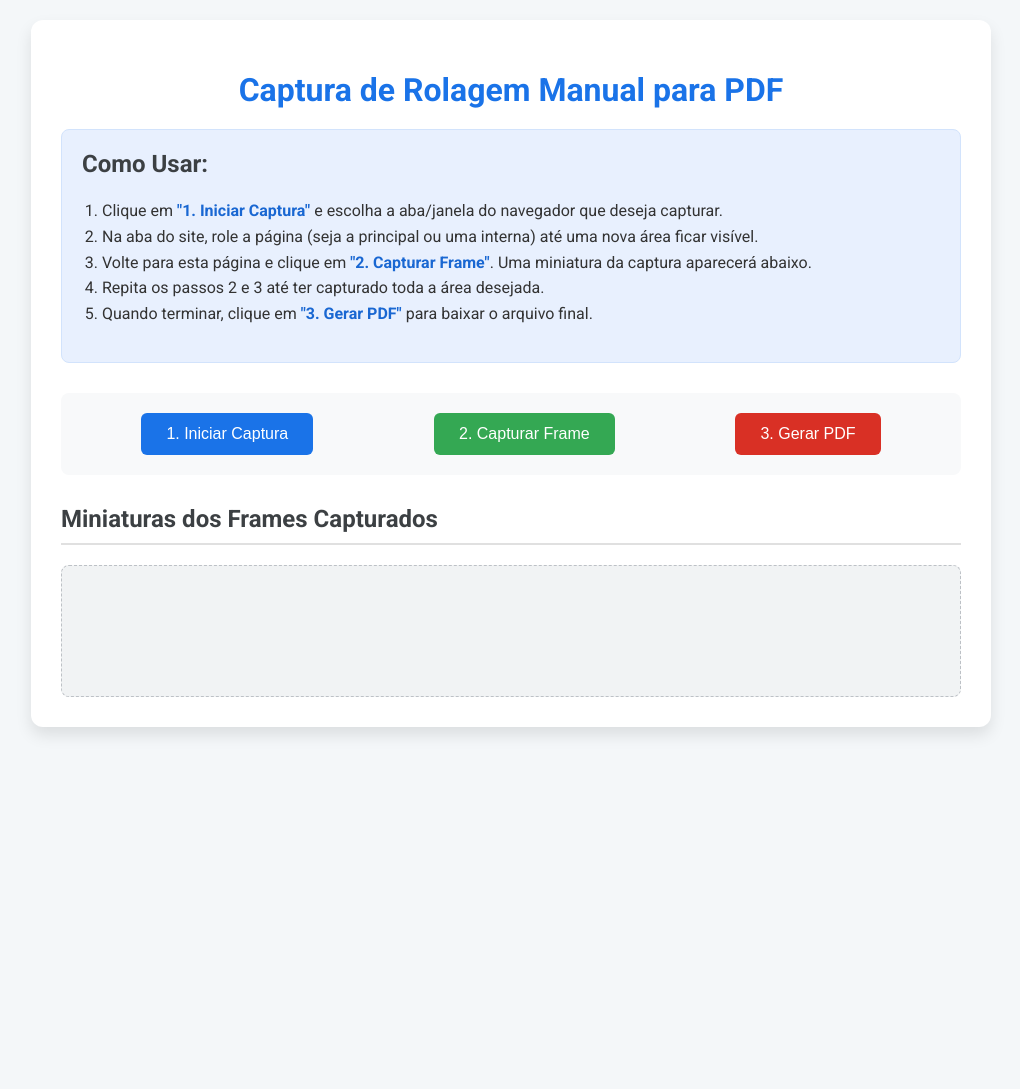
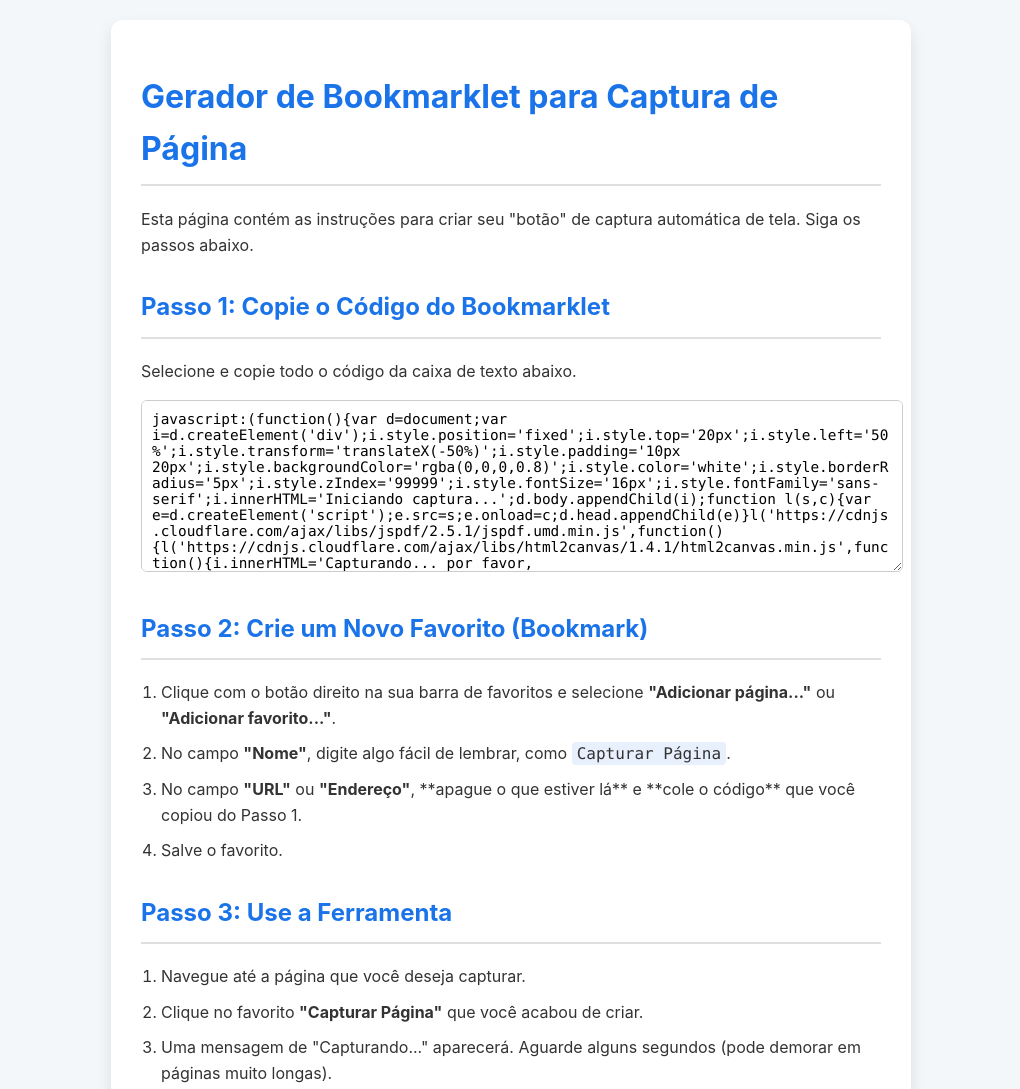
Before and after one commit to adrianomr21/rolagem, a plain HTML site: page index.html in a window 1280 px wide. Shown: the top 1089 px of the page, without its empty margins (129-1149 px from the left). Before the commit the page ends 840 px from the top, so only its background shows below. Drawn offline with nearby package versions, Linux system fonts and the light colour scheme.

Commit message:
Refactor page layout and instructions for bookmarklet capture tool; remove unused scripts and styles

```diff
--- a/index.html
+++ b/index.html
@@ -3,42 +3,96 @@
 <head>
     <meta charset="UTF-8">
     <meta name="viewport" content="width=device-width, initial-scale=1.0">
-    <title>Captura de Rolagem Manual para PDF</title>
-    <link rel="stylesheet" href="style.css">
+    <title>Gerador de Bookmarklet de Captura de Página</title>
+    <style>
+        body {
+            font-family: -apple-system, BlinkMacSystemFont, "Segoe UI", Roboto, Helvetica, Arial, sans-serif;
+            line-height: 1.6;
+            color: #333;
+            background-color: #f4f7f9;
+            max-width: 800px;
+            margin: 0 auto;
+            padding: 20px;
+        }
+        .container {
+            background-color: #fff;
+            padding: 30px;
+            border-radius: 12px;
+            box-shadow: 0 8px 16px rgba(0,0,0,0.1);
+        }
+        h1, h2 {
+            color: #1a73e8;
+            border-bottom: 2px solid #e0e0e0;
+            padding-bottom: 10px;
+        }
+        h1 { font-size: 2em; }
+        h2 { font-size: 1.5em; margin-top: 30px; }
+        code {
+            background-color: #e8f0fe;
+            padding: 2px 5px;
+            border-radius: 4px;
+            font-family: "SF Mono", "Fira Code", "Consolas", monospace;
+        }
+        textarea {
+            width: 100%;
+            min-height: 150px;
+            padding: 10px;
+            border: 1px solid #ccc;
+            border-radius: 6px;
+            font-family: "SF Mono", "Fira Code", "Consolas", monospace;
+            font-size: 0.9em;
+            resize: vertical;
+        }
+        .instructions ol {
+            padding-left: 20px;
+        }
+        .instructions li {
+            margin-bottom: 10px;
+        }
+        .bookmarklet-code {
+            margin-top: 15px;
+        }
+        .warning {
+            background-color: #fffbe6;
+            border: 1px solid #ffe58f;
+            padding: 15px;
+            border-radius: 8px;
+            margin-top: 20px;
+        }
+    </style>
 </head>
 <body>
     <div class="container">
-        <h1>Captura de Rolagem Manual para PDF</h1>
+        <h1>Gerador de Bookmarklet para Captura de Página</h1>
+        <p>Esta página contém as instruções para criar seu "botão" de captura automática de tela. Siga os passos abaixo.</p>
+
         <div class="instructions">
-            <h2>Como Usar:</h2>
+            <h2>Passo 1: Copie o Código do Bookmarklet</h2>
+            <p>Selecione e copie todo o código da caixa de texto abaixo.</p>
+            <div class="bookmarklet-code">
+                <textarea id="bookmarklet-code" readonly>javascript:(function(){var d=document;var i=d.createElement('div');i.style.position='fixed';i.style.top='20px';i.style.left='50%';i.style.transform='translateX(-50%)';i.style.padding='10px 20px';i.style.backgroundColor='rgba(0,0,0,0.8)';i.style.color='white';i.style.borderRadius='5px';i.style.zIndex='99999';i.style.fontSize='16px';i.style.fontFamily='sans-serif';i.innerHTML='Iniciando captura...';d.body.appendChild(i);function l(s,c){var e=d.createElement('script');e.src=s;e.onload=c;d.head.appendChild(e)}l('https://cdnjs.cloudflare.com/ajax/libs/jspdf/2.5.1/jspdf.umd.min.js',function(){l('https://cdnjs.cloudflare.com/ajax/libs/html2canvas/1.4.1/html2canvas.min.js',function(){i.innerHTML='Capturando... por favor, aguarde.';var{jsPDF}=window.jspdf;html2canvas(d.body,{useCORS:true,allowTaint:true,scrollY:-window.scrollY}).then(function(c){i.innerHTML='Gerando PDF...';var w=c.width;var h=c.height;var o=w>h?'l':'p';var pdf=new jsPDF({orientation:o,unit:'px',format:[w,h],hotfixes:['px_scaling']});pdf.addImage(c.toDataURL('image/jpeg',0.95),'JPEG',0,0,w,h);pdf.save('captura-de-pagina.pdf');d.body.removeChild(i)}).catch(function(e){console.error(e);i.style.backgroundColor='red';i.innerHTML='Erro ao capturar. Verifique o console (F12).';setTimeout(function(){d.body.removeChild(i)},5000)})})})})()</textarea>
+            </div>
+
+            <h2>Passo 2: Crie um Novo Favorito (Bookmark)</h2>
             <ol>
-                <li>Clique em <strong>"1. Iniciar Captura"</strong> e escolha a aba/janela do navegador que deseja capturar.</li>
-                <li>Na aba do site, role a página (seja a principal ou uma interna) até uma nova área ficar visível.</li>
-                <li>Volte para esta página e clique em <strong>"2. Capturar Frame"</strong>. Uma miniatura da captura aparecerá abaixo.</li>
-                <li>Repita os passos 2 e 3 até ter capturado toda a área desejada.</li>
-                <li>Quando terminar, clique em <strong>"3. Gerar PDF"</strong> para baixar o arquivo final.</li>
+                <li>Clique com o botão direito na sua barra de favoritos e selecione <strong>"Adicionar página..."</strong> ou <strong>"Adicionar favorito..."</strong>.</li>
+                <li>No campo <strong>"Nome"</strong>, digite algo fácil de lembrar, como <code>Capturar Página</code>.</li>
+                <li>No campo <strong>"URL"</strong> ou <strong>"Endereço"</strong>, **apague o que estiver lá** e **cole o código** que você copiou do Passo 1.</li>
+                <li>Salve o favorito.</li>
+            </ol>
+
+            <h2>Passo 3: Use a Ferramenta</h2>
+            <ol>
+                <li>Navegue até a página que você deseja capturar.</li>
+                <li>Clique no favorito <strong>"Capturar Página"</strong> que você acabou de criar.</li>
+                <li>Uma mensagem de "Capturando..." aparecerá. Aguarde alguns segundos (pode demorar em páginas muito longas).</li>
+                <li>O download do arquivo <code>captura-de-pagina.pdf</code> começará automaticamente.</li>
             </ol>
         </div>
 
-        <div class="controls">
-            <button id="start-capture">1. Iniciar Captura</button>
-            <button id="capture-frame" disabled>2. Capturar Frame</button>
-            <button id="generate-pdf" disabled>3. Gerar PDF</button>
-        </div>
-
-        <div class="preview-area">
-            <h2>Miniaturas dos Frames Capturados</h2>
-            <div id="preview-container">
-                <!-- Miniaturas aparecerão aqui -->
-            </div>
+        <div class="warning">
+            <strong>Aviso:</strong> A captura pode não funcionar perfeitamente em 100% dos sites, especialmente aqueles com conteúdo protegido ou estruturas muito complexas (iframes, etc.). No entanto, esta abordagem é o padrão da indústria e funciona na grande maioria dos casos.
         </div>
     </div>
-
-    <!-- Elemento de vídeo oculto para receber o stream da tela -->
-    <video id="video" autoplay playsinline style="display:none;"></video>
-
-    <!-- Biblioteca para gerar o PDF -->
-    <script src="https://cdnjs.cloudflare.com/ajax/libs/jspdf/2.5.1/jspdf.umd.min.js"></script>
-    <script src="script.js"></script>
 </body>
 </html>
--- a/style.css
+++ /dev/null
@@ -1,129 +0,0 @@
-@import url('https://fonts.googleapis.com/css2?family=Roboto:wght@400;500;700&display=swap');
-
-body {
-    font-family: 'Roboto', sans-serif;
-    background-color: #f4f7f9;
-    color: #333;
-    margin: 0;
-    padding: 20px;
-    display: flex;
-    justify-content: center;
-    align-items: flex-start;
-    min-height: 100vh;
-}
-
-.container {
-    width: 100%;
-    max-width: 900px;
-    background-color: #fff;
-    padding: 30px;
-    border-radius: 12px;
-    box-shadow: 0 8px 16px rgba(0,0,0,0.1);
-}
-
-h1 {
-    text-align: center;
-    color: #1a73e8;
-    margin-bottom: 20px;
-    font-size: 2em;
-}
-
-h2 {
-    color: #3c4043;
-    border-bottom: 2px solid #e0e0e0;
-    padding-bottom: 10px;
-    margin-top: 30px;
-    font-size: 1.5em;
-}
-
-.instructions {
-    background-color: #e8f0fe;
-    border: 1px solid #d2e3fc;
-    border-radius: 8px;
-    padding: 20px;
-    margin-bottom: 30px;
-}
-
-.instructions h2 {
-    margin-top: 0;
-    border-bottom: none;
-    padding-bottom: 0;
-}
-
-.instructions ol {
-    padding-left: 20px;
-    line-height: 1.6;
-}
-
-.instructions strong {
-    color: #1967d2;
-}
-
-.controls {
-    display: flex;
-    justify-content: space-around;
-    align-items: center;
-    padding: 20px;
-    background-color: #f8f9fa;
-    border-radius: 8px;
-    margin-bottom: 30px;
-}
-
-button {
-    padding: 12px 25px;
-    font-size: 16px;
-    font-weight: 500;
-    border: none;
-    border-radius: 6px;
-    cursor: pointer;
-    transition: background-color 0.3s, transform 0.1s;
-    color: #fff;
-}
-
-#start-capture {
-    background-color: #1a73e8; /* Azul */
-}
-
-#capture-frame {
-    background-color: #34a853; /* Verde */
-}
-
-#generate-pdf {
-    background-color: #d93025; /* Vermelho */
-}
-
-button:hover:not(:disabled) {
-    opacity: 0.9;
-}
-
-button:active:not(:disabled) {
-    transform: scale(0.98);
-}
-
-button:disabled {
-    background-color: #ccc;
-    cursor: not-allowed;
-}
-
-.preview-area {
-    margin-top: 20px;
-}
-
-#preview-container {
-    display: flex;
-    flex-wrap: wrap;
-    gap: 15px;
-    padding: 15px;
-    background-color: #f1f3f4;
-    border-radius: 8px;
-    min-height: 100px;
-    border: 1px dashed #bdc1c6;
-}
-
-#preview-container img {
-    max-width: 200px;
-    height: auto;
-    border: 3px solid #fff;
-    border-radius: 4px;
-    box-shadow: 0 2px 4px rgba(0,0,0,0.1);
-}
```
Also changed, not shown: script.js (deleted, +0 -127 lines), 1 other file.
